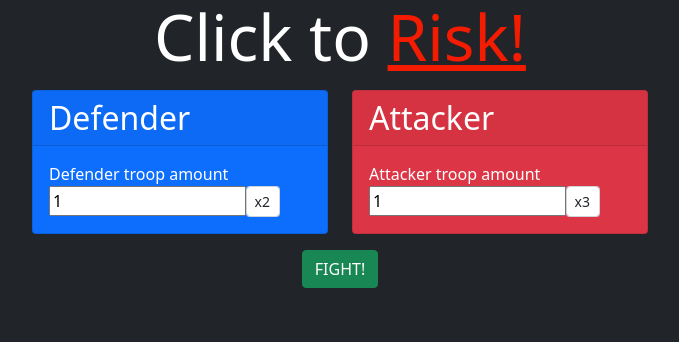
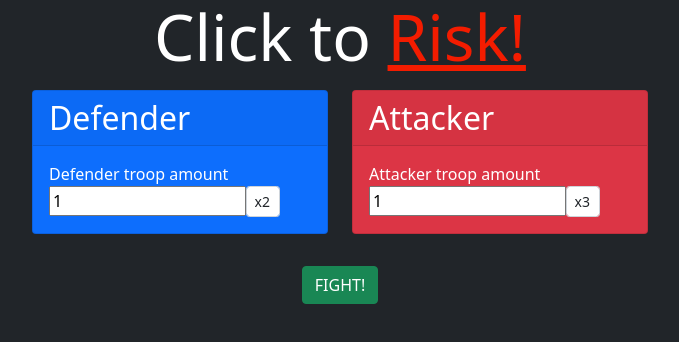
Before and after one commit to exel80/risk-app, a Next.js app: page /risk-app/ in a window 1280 px wide. Shown: the top 342 px of the page, without its empty margins (300-979 px from the left). Built offline with nearby package versions, Linux system fonts and the light colour scheme.

Commit message:
Fixing defPerUnit max amount

```diff
--- a/pages/index.js
+++ b/pages/index.js
@@ -27,7 +27,7 @@
         break
 
       case 'defenderUnitPerAttack':
-        if (['x1', 'x2', 'x3'].includes(e.target.value))
+        if (['x1', 'x2'].includes(e.target.value))
           setDefenderPAtt(e.target.value)
         break
 
@@ -92,6 +92,8 @@
         </div>
       </div>
 
+      <div className="row justify-content-md-center p-3">
+        <div className="col col-md-auto">
           <FightButton
             defender={defender}
             attacker={attacker}
@@ -99,19 +101,14 @@
             attackerPAtt={attackerPAtt}
             setData={setData}
           />
-      {/* <div className="row justify-content-md-center p-3">
-        <div className="col col-md-auto">
-          <button className="btn btn-success" style={{ width: '100%' }} onClick={handleClick}>FIGHT!</button>
         </div>
-      </div> */}
+      </div>
 
       {
         data && (
           <div className="row justify-content-md-center">
             <div className="col-lg-auto">
-              <div className="card bg-secondary">
                 <DataTable data={data} />
-              </div>
             </div>
           </div>
         )
```
Lines whose indentation alone changed are shown as unchanged.
